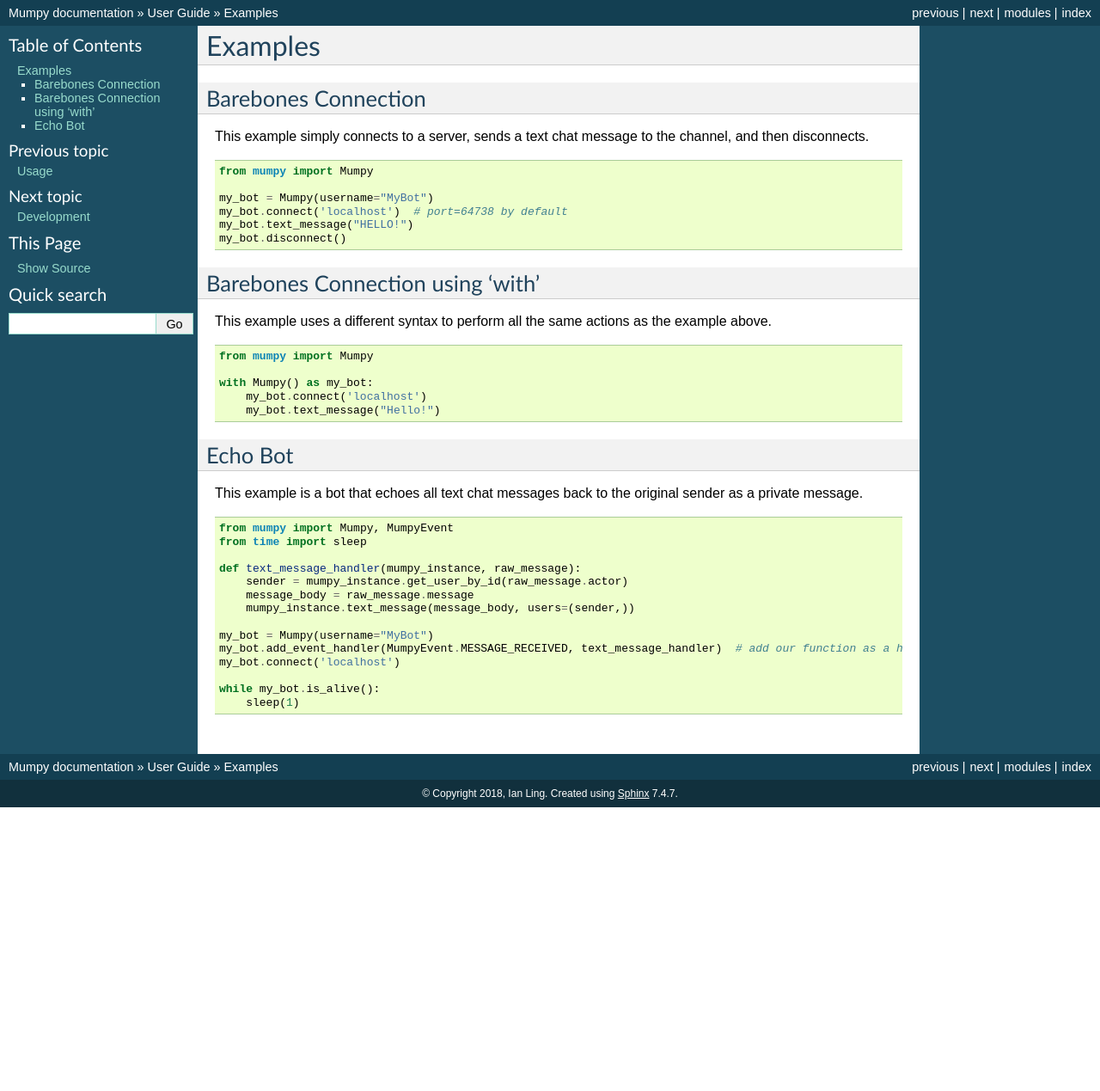
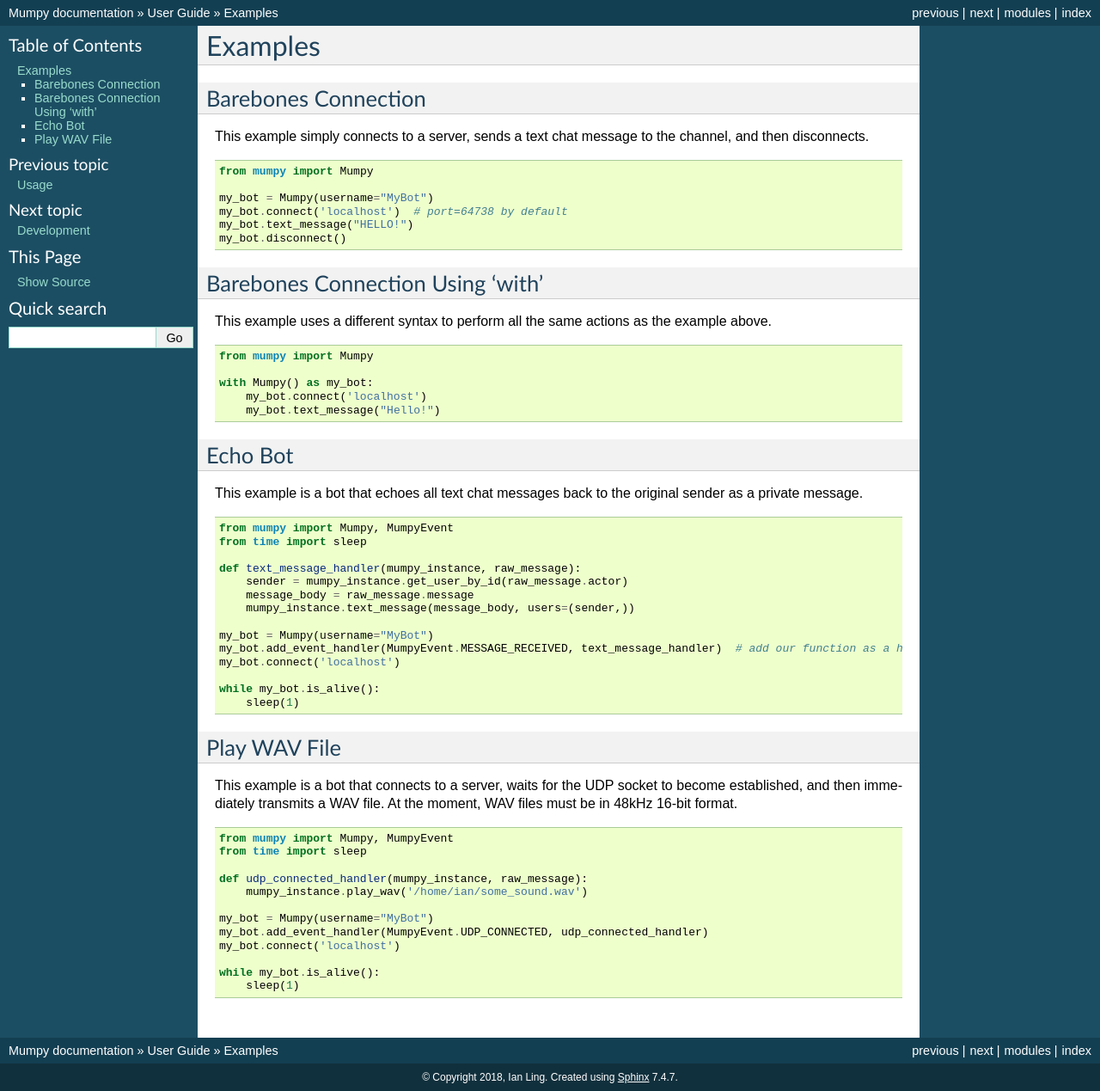
Before and after one commit to ianling/mumpy, a Sphinx documentation site: the page built from docs/guide/examples.rst, in a window 1280 px wide. Shown: the whole page at 86% size. Built offline with Sphinx 7.4.7, drawn with Linux system fonts in a browser that asks for light colours; before the commit the page ends 939 px from its top, so only the background shows below that.

Commit message:
Add another example

```diff
--- a/docs/guide/examples.rst
+++ b/docs/guide/examples.rst
@@ -15,7 +15,7 @@ This example simply connects to a server, sends a text chat message to the chann
     my_bot.text_message("HELLO!")
     my_bot.disconnect()
 
-Barebones Connection using 'with'
+Barebones Connection Using 'with'
 ---------------------------------
 
 This example uses a different syntax to perform all the same actions as the example above.
@@ -49,3 +49,23 @@ This example is a bot that echoes all text chat messages back to the original se
 
     while my_bot.is_alive():
         sleep(1)
+
+Play WAV File
+-------------
+
+This example is a bot that connects to a server, waits for the UDP socket to become established, and then immediately transmits a WAV file. At the moment, WAV files must be in 48kHz 16-bit format.
+
+.. code:: python
+
+    from mumpy import Mumpy, MumpyEvent
+    from time import sleep
+
+    def udp_connected_handler(mumpy_instance, raw_message):
+        mumpy_instance.play_wav('/home/ian/some_sound.wav')
+
+    my_bot = Mumpy(username="MyBot")
+    my_bot.add_event_handler(MumpyEvent.UDP_CONNECTED, udp_connected_handler)
+    my_bot.connect('localhost')
+
+    while my_bot.is_alive():
+        sleep(1)
```
